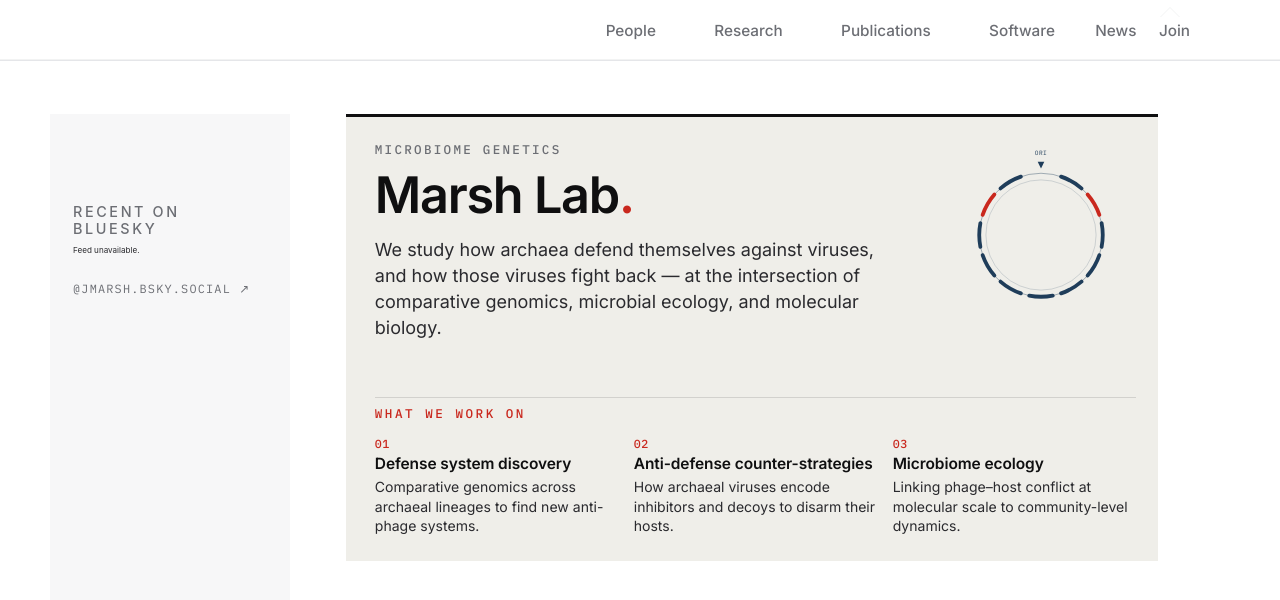
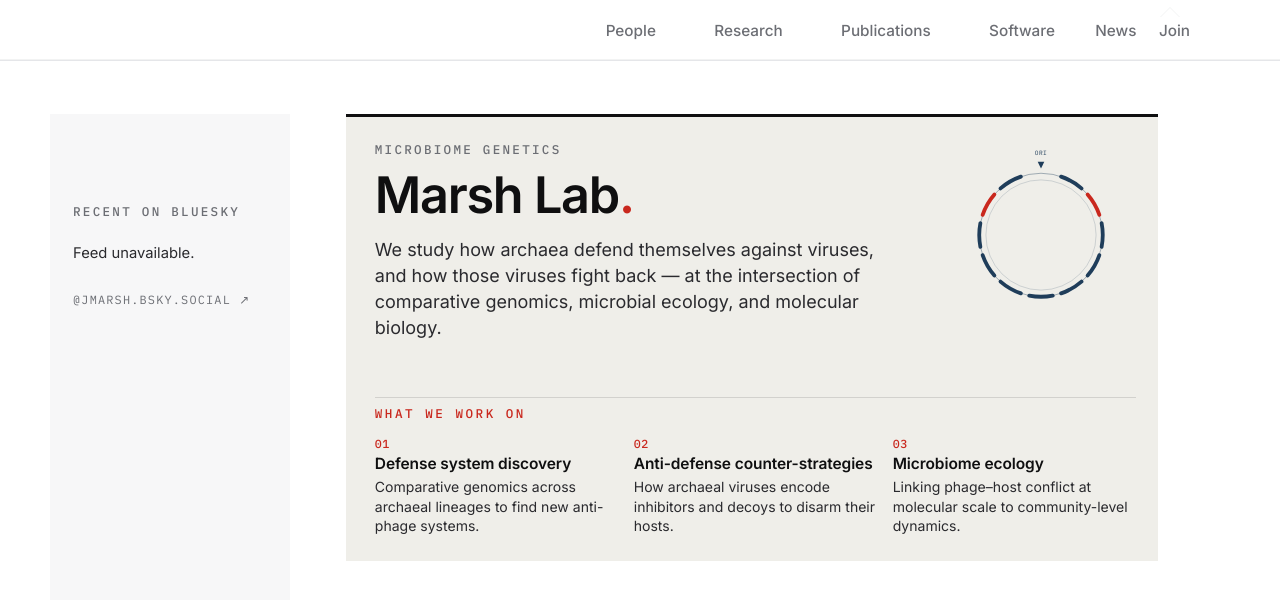
Before and after one commit to marshomics/marshomics.github.io, a Jekyll site: the page built from _pages/about.md, in a window 1280 px wide and 900 px high. Shown: the top 600 px of the window. Built offline with Jekyll 4.4.1, drawn with Linux system fonts in a browser that asks for light colours; a script bundle is joined from its source files by our own code; library files that are not in the unit come from our copies.

Commit message:
Update _overrides.scss

```diff
--- a/_sass/_overrides.scss
+++ b/_sass/_overrides.scss
@@ -102,8 +102,14 @@ hr {
   gap: 1.4em;
   align-items: center;
 }
-.greedy-nav .visible-links li { padding: 0; margin: 0; }
+.greedy-nav .visible-links li {
+  padding: 0; margin: 0;
+  background: transparent !important;
+  border: none !important;
+  list-style: none;
+}
 .greedy-nav .visible-links li::before { display: none; content: none; }
+.greedy-nav .visible-links a { background: transparent !important; padding: 0; }
 .greedy-nav .visible-links a {
   font-family: var(--jm-font-sans);
   font-size: 0.85rem;
@@ -290,54 +296,79 @@ hr {
   padding: calc(1.4rem + 3px) 1.6em 4em;     /* aligns title with intro-block content edge */
   margin: 0;
 }
-.bsky-mini__title,
-.jm-bsky-mini__title {
-  font-family: var(--jm-font-mono);
-  font-size: 0.7rem;
-  font-weight: 500;
-  text-transform: uppercase;
-  letter-spacing: 0.18em;
-  color: var(--jm-muted);
-  margin: 0 0 1em;
-  padding-top: 0;
-  border-top: none;
+/* Bsky title — high-specificity overrides so academicpages base h3 styling
+   (which would otherwise apply system sans serif at 14.4px with a 60+px
+   margin-top) loses to our mono small-cap label that exactly matches
+   .hero__eyebrow inside the intro-block. */
+#main > .sidebar .bsky-mini__title,
+#main > .sidebar .jm-bsky-mini__title,
+.sidebar .bsky-mini__title,
+.sidebar .jm-bsky-mini__title {
+  font-family: var(--jm-font-mono) !important;
+  font-size: 0.7rem !important;
+  font-weight: 500 !important;
+  text-transform: uppercase !important;
+  letter-spacing: 0.18em !important;
+  color: var(--jm-muted) !important;
+  margin: 0 0 1em !important;
+  padding: 0 !important;
+  border: none !important;
+  line-height: 1.4 !important;
   display: block;
 }
 .bsky-mini__list,
 .jm-bsky-mini__list { list-style: none; padding: 0; margin: 0; }
 .bsky-mini__item,
 .jm-bsky-mini__item {
-  padding: 0.6em 0;
-  border-bottom: 1px solid color-mix(in srgb, var(--jm-rule) 60%, transparent);
+  padding: 0.85em 0 !important;
+  border-bottom: 1px solid color-mix(in srgb, var(--jm-rule) 60%, transparent) !important;
+  background: transparent !important;
+  list-style: none !important;
 }
 .bsky-mini__item:last-child,
-.jm-bsky-mini__item:last-child { border-bottom: none; }
+.jm-bsky-mini__item:last-child { border-bottom: none !important; }
+.bsky-mini__item::before,
+.jm-bsky-mini__item::before { display: none !important; content: none !important; }
 .bsky-mini__link,
 .jm-bsky-mini__link {
   display: block;
   border-bottom: none;
-  padding: 0.1em 0;
+  padding: 0;
   color: var(--jm-ink);
   transition: color 120ms ease;
 }
 .bsky-mini__link:hover,
 .jm-bsky-mini__link:hover { color: var(--jm-accent-2); }
-.bsky-mini__date,
-.jm-bsky-mini__date {
-  display: block;
-  font-family: var(--jm-font-mono);
-  font-size: 0.66rem;
-  text-transform: uppercase;
-  letter-spacing: 0.1em;
-  color: var(--jm-muted);
-  margin-bottom: 0.25em;
+/* Date — small mono uppercase. Force overrides because academicpages base
+   <time> styling wins specificity. */
+#main > .sidebar .bsky-mini__date,
+#main > .sidebar .jm-bsky-mini__date,
+.sidebar .bsky-mini__date,
+.sidebar .jm-bsky-mini__date {
+  display: block !important;
+  font-family: var(--jm-font-mono) !important;
+  font-size: 0.66rem !important;
+  font-weight: 500 !important;
+  text-transform: uppercase !important;
+  letter-spacing: 0.1em !important;
+  color: var(--jm-muted) !important;
+  margin: 0 0 0.4em !important;
+  padding: 0 !important;
+  line-height: 1.4 !important;
 }
-.bsky-mini__text,
-.jm-bsky-mini__text {
-  font-size: 0.78rem;
-  line-height: 1.45;
-  color: var(--jm-ink-soft);
-  margin: 0;
+/* Post body text — force Inter at readable size. academicpages's base <p>
+   styling renders at ~8px otherwise, so high-specificity + !important. */
+#main > .sidebar .bsky-mini__text,
+#main > .sidebar .jm-bsky-mini__text,
+.sidebar .bsky-mini__text,
+.sidebar .jm-bsky-mini__text {
+  font-family: var(--jm-font-sans) !important;
+  font-size: 0.82rem !important;
+  font-weight: 400 !important;
+  line-height: 1.5 !important;
+  color: var(--jm-ink-soft) !important;
+  margin: 0 !important;
+  padding: 0 !important;
   white-space: pre-wrap;
   word-wrap: break-word;
   overflow-wrap: anywhere;
```
